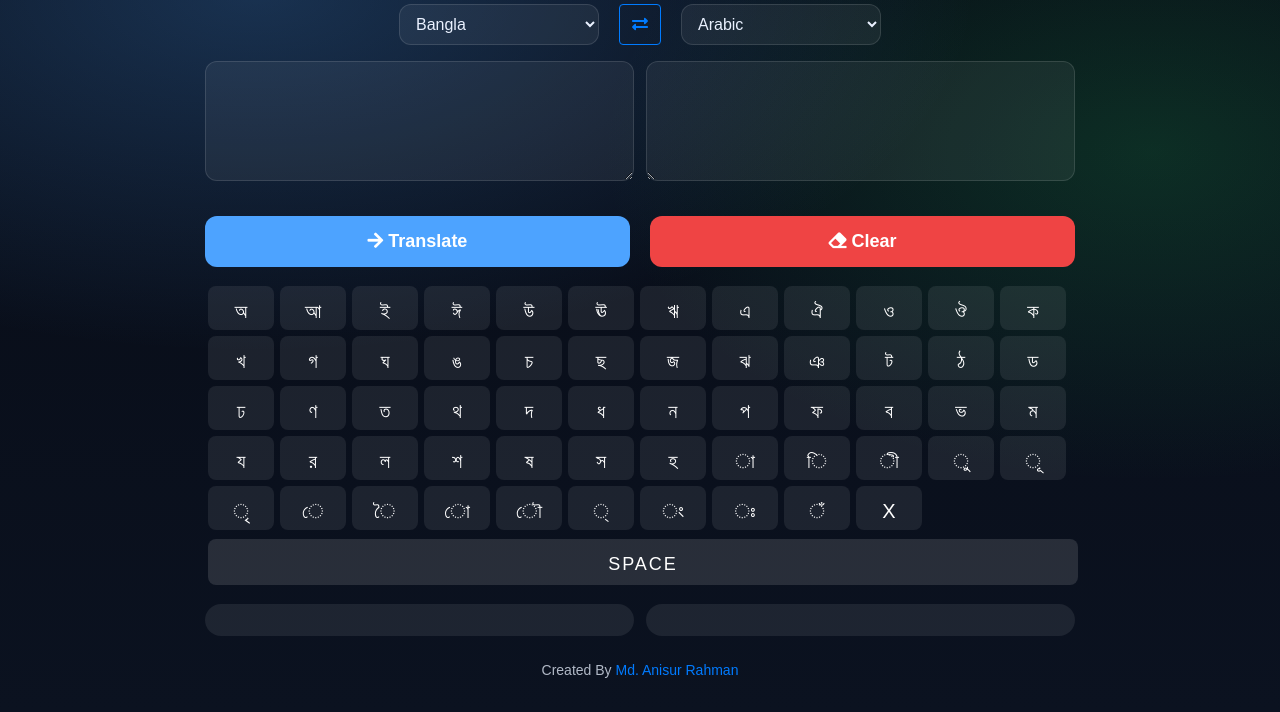
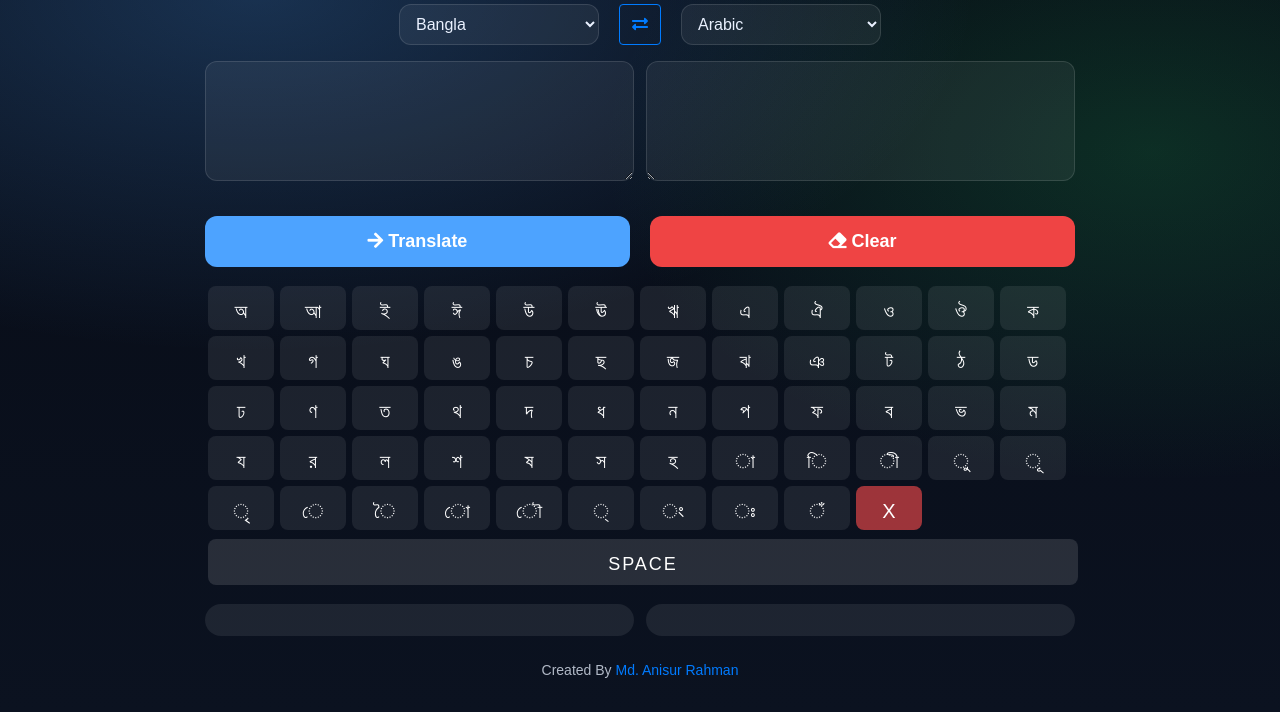
Before and after one commit to AnisurRahmanJU/English-Arabic-Translator, a plain HTML site: page index.html in a window 1280 px wide. Shown: the part 88-800 px from the top of the page. Drawn offline with nearby package versions, Linux system fonts and the light colour scheme; a small style sheet from the web is missing.

Commit message:
Update styles.css

```diff
--- a/styles.css
+++ b/styles.css
@@ -149,6 +149,26 @@ textarea.arabic{
   transform:translateY(-1px);
 }
 
+/* DELETE / X KEY */
+.arabic-keyboard .delete-key{
+  flex:1 1 7%;
+  min-width:40px;
+  margin:3px;
+  padding:10px;
+  border-radius:8px;
+  border:none;
+  background: rgba(255,77,77,0.6);
+  color:#fff;
+  font-size:20px;
+  cursor:pointer;
+  transition:0.2s;
+}
+
+.arabic-keyboard .delete-key:hover{
+  background: rgba(255,77,77,0.9);
+  transform:translateY(-1px);
+}
+
 /* SPACE KEY */
 .arabic-keyboard .space-key{
   flex:1 1 100%;
@@ -216,7 +236,8 @@ textarea.arabic{
     height:100px;
   }
 
-  .arabic-keyboard button{
+  .arabic-keyboard button,
+  .arabic-keyboard .delete-key{
     font-size:18px;
     min-width:30px;
   }
```
